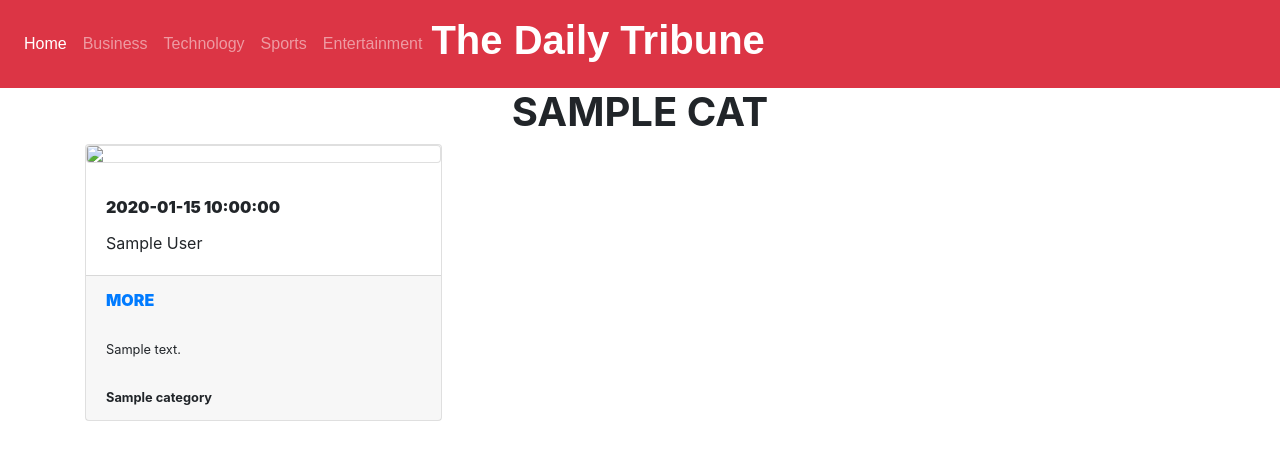
After one commit to andrewindeche/News-App, a Flask app: template app/templates/categories.html in a window 1280 px wide. The commit adds this page. Shown: the top 460 px of the page. Run offline with Flask 2, Linux system fonts and the light colour scheme; the template is opened without the code that fills it: most values are stand-ins (such as "Sample title", 1, 10 or a date in 2020); some libraries are stand-ins or nearby versions.

Commit message:
edit category

```diff
--- /dev/null
+++ b/app/templates/categories.html
@@ -0,0 +1,27 @@
+{% extends 'base.html'%} {% block content %}
+<body>
+  <h1 align="center" class="text-uppercase"><strong>{{cat}}<strong></h1>
+    <div class="container">
+      <div class="card-columns">
+      {% for category in category %}
+      <div class="card">
+      <img src="{{category.url}}" alt=" " class="card img cap" size="400px300">
+        <div class="card-body">
+          <p class="card-title"><strong>{{category.time}}<strong></p>
+          <medium class="text" style="font-weight:normal">{{category.author}}</medium>
+            </div>
+        <div class="card-footer">
+          <a href="{{category.url}}">
+            <p class="card-text">MORE</p>
+          </a>
+          <br>
+          <small class="card-text">{{category.description}}</small>
+          <br><br>
+          <small class="bottom" alt=""><strong>{{category.title}}<strong></small>
+        </div>
+      </div>
+      {% endfor %}
+    </div>
+    </div>
+      {% endblock %}
+  </body>
--- a/app/templates/navbar.html
+++ b/app/templates/navbar.html
@@ -6,22 +6,22 @@
     <div class="collapse navbar-collapse" style="width: 150%;text-align: right  id="navbarText">
       <ul class="navbar-nav mr-auto" >
           <li class="nav-item active">
-          <a class="nav-link" href="/"><button type="button" class="btn btn-outline-success">Home </button><span class="sr-only">(current)</span></a>
+          <a class="nav-link" href="/">Home<span class="sr-only">(current)</span></a>
         </li>
         <li class="nav-item">
-          <a class="nav-link" href="/{{'categories/Business'}}"><button type="button" class="btn btn-outline-success">Business</button></a>
+          <a class="nav-link" href="/{{'categories/Business'}}">Business</a>
         </li>
         <li class="nav-item">
-          <a class="nav-link" href="/{{'categories/Technology'}}"><button type="button" class="btn btn-outline-success">Technology</button></a>
+          <a class="nav-link" href="/{{'categories/Technology'}}">Technology</a>
         </li>
             <li class="nav-item">
-          <a class="nav-link" href="/{{'categories/Sports'}}"><button type="button" class="btn btn-outline-success">Sports</button></a>
+          <a class="nav-link" href="/{{'categories/Sports'}}">Sports</a>
         </li>
         <li class="nav-item">
-          <a class="nav-link" href="/{{'categories/Entertainment'}}"><button type="button" class="btn btn-outline-success">Entertainment</button></a>
+          <a class="nav-link" href="/{{'categories/Entertainment'}}">Entertainment</a>
         </li>
         </ul>
-        <span class="navbar-text" style="width: 5000%;text-align: left;color: white" >
+        <span class="navbar-text" style="padding-right:40%;text-align: left;color: white" >
         <h1><strong>The Daily Tribune<strong></h1>
       </span>
     </nav>
```
Also changed, not shown: app/templates/index.html (+9 -14 lines).
